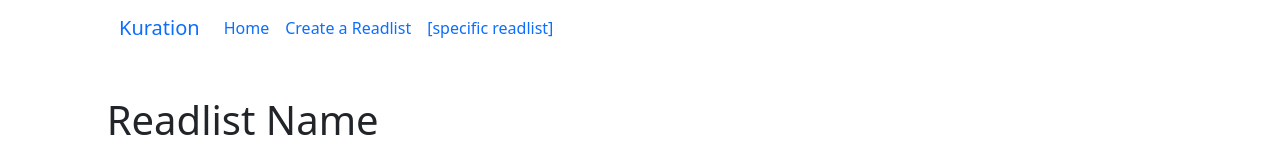
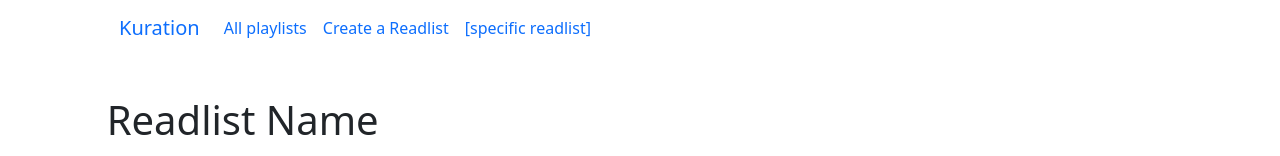
Before and after one commit to sebastiancrossa/readlists, a Next.js app in the folder client/: page /readlist in a window 1280 px wide. Shown: the top 156 px of the page. Built offline with nearby package versions, Linux system fonts and the light colour scheme.

Commit message:
chore: merge conflict cleanup

```diff
--- a/client/components/Featured/index.jsx
+++ b/client/components/Featured/index.jsx
@@ -14,7 +14,7 @@ const FeaturedHeader = () => {
                 content.
               </h5>
               <a href="#" class="btn btn-primary">
-                Go somewhere
+                Go to readlist
               </a>
             </div>
             <div class="col-md-5">
--- a/client/components/Nav/index.jsx
+++ b/client/components/Nav/index.jsx
@@ -21,15 +21,10 @@ const Nav = () => {
             <div class="collapse navbar-collapse" id="navbarNav">
               <ul class="navbar-nav">
                 <li class="nav-item">
-                  <a class="nav-link active" aria-current="page" href="#">
-                    Home
+                  <a class="nav-link" href="#">
+                    All playlists
                   </a>
                 </li>
-                {/* <li class="nav-item">
-                  <a class="nav-link" href="#">
-                    Playlists
-                  </a>
-                </li> */}
                 <li class="nav-item">
                   <a
                     class="nav-link"
--- a/client/components/Playlist/index.jsx
+++ b/client/components/Playlist/index.jsx
@@ -5,7 +5,7 @@ const Playlist = () => {
     <div class="col-md-10 center">
       <div class="row">
         <div class="col-md-10 playlist-hd">
-          <h2>Playlist Name</h2>
+          <h2>Introduction to American Literature</h2>
         </div>
         <div class="col-md-2 playlist-hd">
           <div class="text-right">
@@ -13,7 +13,6 @@ const Playlist = () => {
               See more
             </button>
           </div>
-          {/* <button class="btn btn-primary me-md-2" type="button">Button</button> */}
         </div>
         <div class="row">
           <div class="col-md-2 playlist-row position-relative">
```
